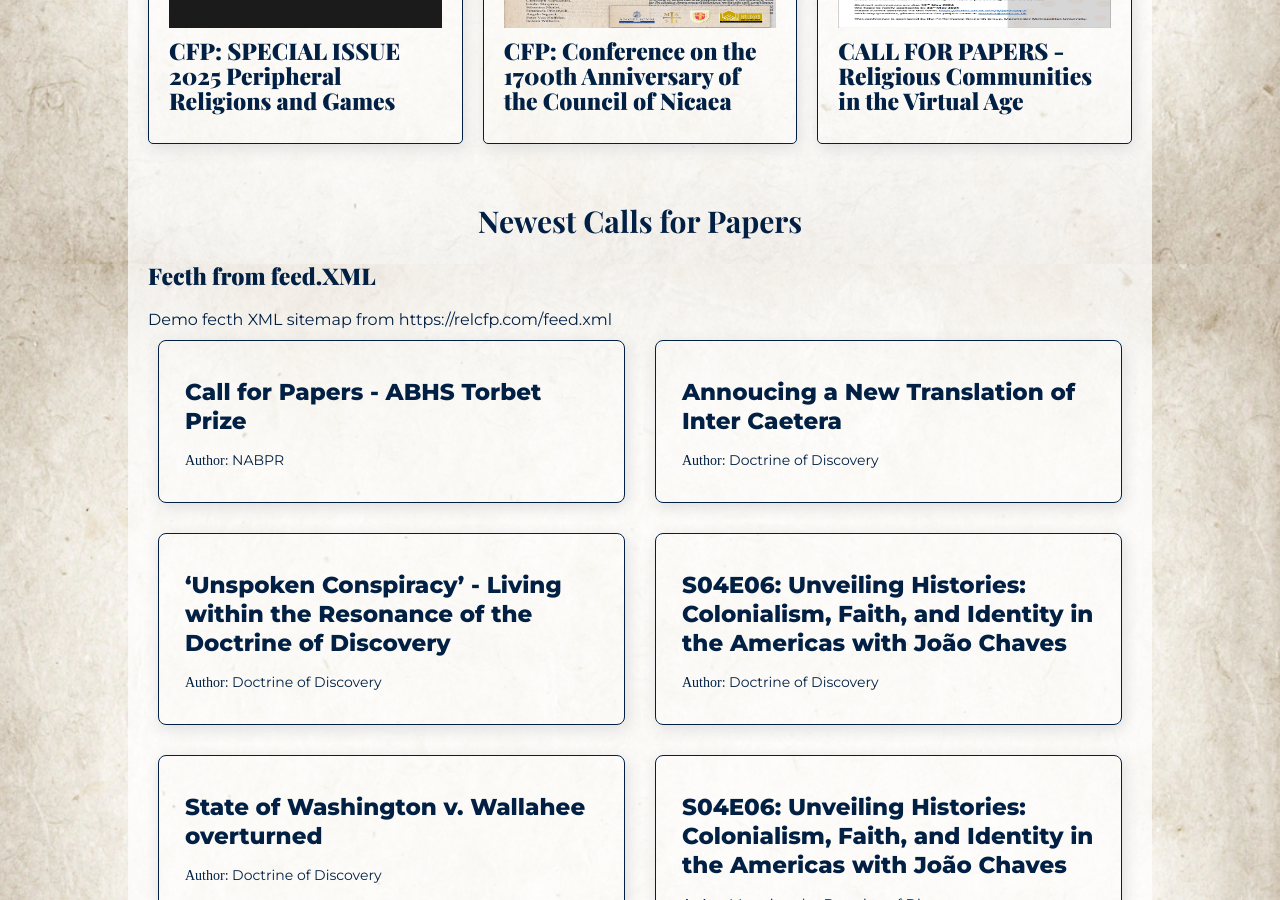
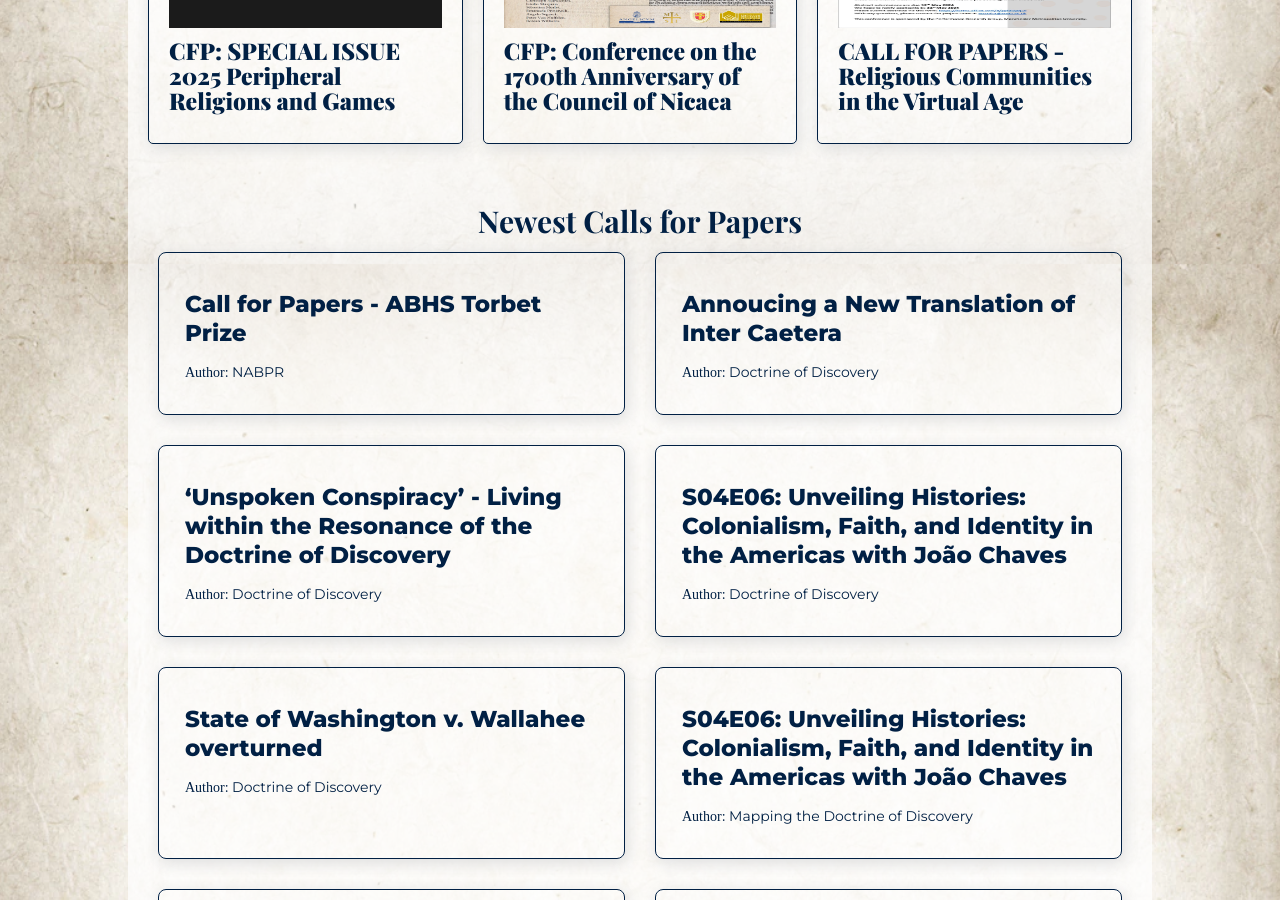
Before and after one commit to adamdjbrett/relcfp, a Jekyll site: the page built from index.html, in a window 1280 px wide and 900 px high, scrolled down 636 px. Built offline with Jekyll 4.4.1, drawn with Linux system fonts in a browser that asks for light colours; nearby versions of some CDN libraries; a script that is not in the unit is left out; the list of posts is cut into pages by our own code.

Commit message:
Update fetcher.html

```diff
--- a/_includes/fetcher.html
+++ b/_includes/fetcher.html
@@ -1,7 +1,5 @@
 <style>entry,main{padding-bottom:10px;margin-left:auto;margin-right:auto;max-width:1200px;display:grid}p{margin-block-start:0.5em;margin-block-end:0.5em;font-size:1rem}h2,title{margin-block-start:0.1em;margin-block-end:0.1em;font-size:1.4rem}.feed{display:grid;gap:20px}@media (min-width:1024px){.feed{grid-template-columns:1fr 1fr}}.feed_card{position:relative;display:grid;padding:10px;border:1px solid #012044;border-radius:5px;box-shadow:2px 4px 16px #ddd}.feed_card_inner::after{content:"";background-image:linear-gradient(to bottom,transparent,transparent 60%,#fff 100%);position:absolute;bottom:0;border-radius:8px;left:0;right:0;height:50%;width:100%}.feed_card:hover{transform:scale(1.01);box-shadow:2px 3px 3px #bb45302d}.feed_card_inner{height:350px;overflow-y:hidden;word-break:break-word;display:grid;gap:10px;align-content:start}.feed_description{font-family:Montserrat;font-size:.8rem;line-height:1.1}small{font-size:.9rem;font-family:Montserrat}@media (min-width:550px){main{padding:0 10px 10px}.feed{gap:30px}.feed_card_inner{height:500px}.feed_description{font-size:1.15rem}small{font-size:.9rem}}</style>
 <!-- feed from xml -->
-<h3>Fecth from feed.XML</h3>
-<p>Demo fecth XML sitemap from <a href="https://relcfp.com/feed.xml">https://relcfp.com/feed.xml</a></p>
 <main id="demo" class='feed'></main>
 
 <script>
```
